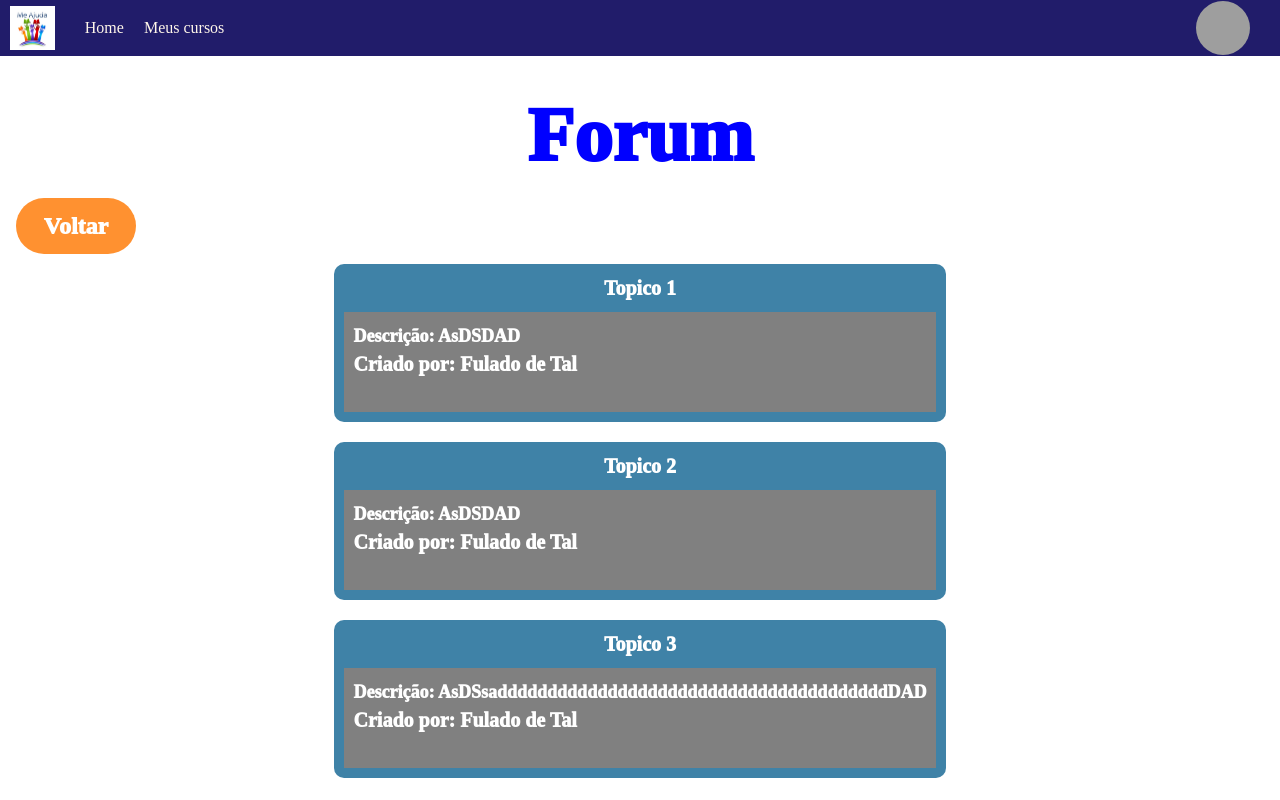
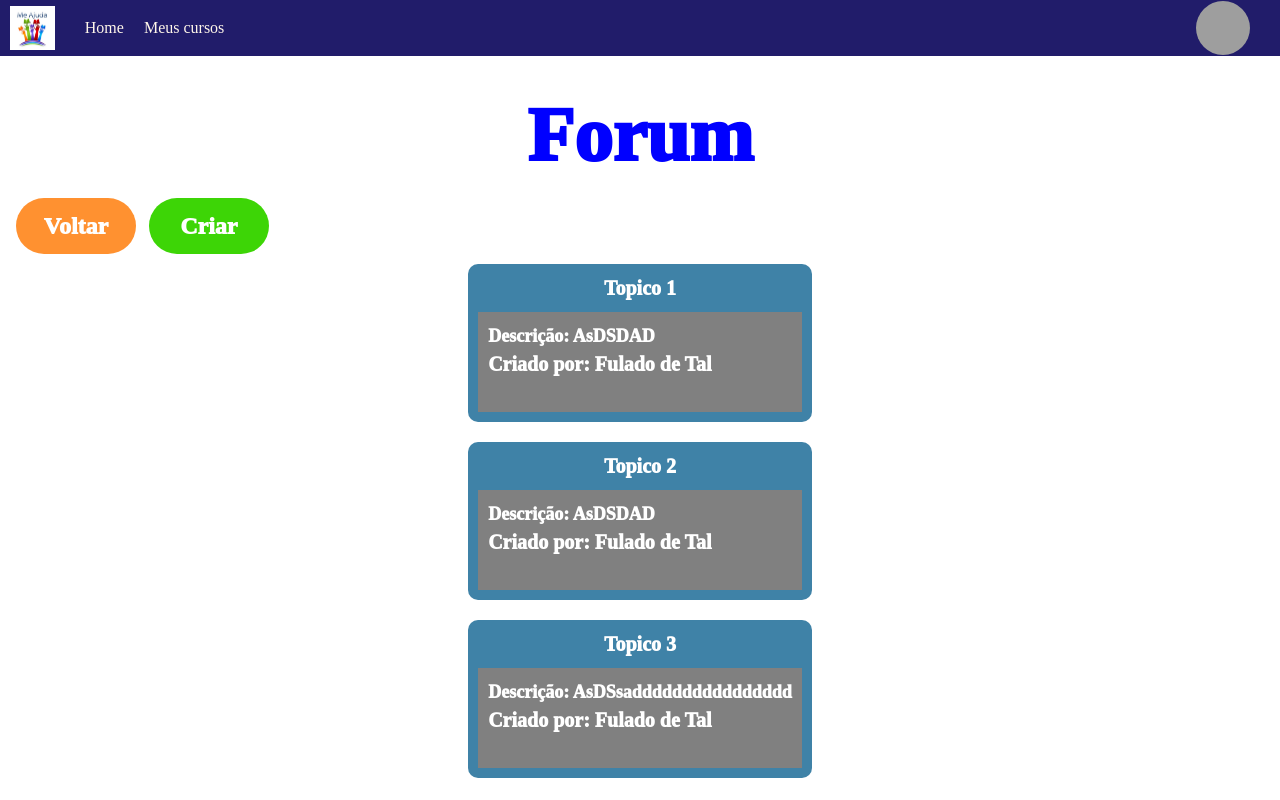
Before and after one commit to wallacevff/projeto-final-frontend, a Next.js app: page /forum in a window 1280 px wide. Built offline with nearby package versions, Linux system fonts and the light colour scheme; grey boxes are pictures that could not be loaded; a web font is replaced by a local one.

Commit message:
Componentes Player E Editor de Texto e Material UI

```diff
--- /dev/null
+++ b/src/components/CreateButton/index.tsx
@@ -0,0 +1,22 @@
+import router from "next/router"
+import Button from "../Button"
+import { ButtonProps } from "@/types/button/ButonProps";
+
+const CreateButton = (props: ButtonProps) => {
+
+    return <Button
+        type="button"
+        title="Criar"
+        action={() => router.back()}
+        style={{
+            ...props?.style,
+            // display: "flex",
+            // flex: 1,
+            width: "15vh",
+            backgroundColor: "#3DD506",
+            fontSize: "3vh",
+            fontWeight: "1000"
+        }}
+    ></Button>
+}
+export default CreateButton;
--- a/src/components/NavigationButtonGroup/index.tsx
+++ b/src/components/NavigationButtonGroup/index.tsx
@@ -6,7 +6,7 @@ const NavigationButtonGroup = (props: any) => {
     return (
         <div style={{
             display: "flex",
-            flexDirection: "column",
+            flexDirection: "line",
             flex: 1,
             alignContent: "normal",
             width: "-webkit-fill-available",
--- /dev/null
+++ b/src/components/QuillEditor/index.tsx
@@ -0,0 +1,31 @@
+// components/QuillEditor.tsx
+import dynamic from 'next/dynamic';
+import 'react-quill/dist/quill.snow.css'; // import the styles
+
+interface QuillEditorProps {
+  value: string;
+  onChange: (value: string) => void;
+}
+
+// Use dynamic import to load QuillEditor only on the client-side
+const ReactQuill = dynamic(() => import('react-quill'), { ssr: false });
+
+const QuillEditor: React.FC<QuillEditorProps> = ({ value, onChange }) => {
+  return (
+    <ReactQuill
+      theme="snow"
+      value={value}
+      onChange={(content) => onChange(content)}
+      modules={{
+        toolbar: [
+          [{ header: [1, 2, 3, 4, 5, 6, false] }],
+          ['bold', 'italic', 'underline', 'strike'],
+          [{ list: 'ordered' }, { list: 'bullet' }],
+          ['link', 'image'],
+        ],
+      }}
+    />
+  );
+};
+
+export default QuillEditor;
--- /dev/null
+++ b/src/components/VideoEmbeded/index.tsx
@@ -0,0 +1,30 @@
+// components/VideoEmbed.tsx
+import React from 'react';
+import ReactPlayer from 'react-player';
+
+interface VideoEmbedProps {
+  content: string;
+}
+
+const VideoEmbed: React.FC<VideoEmbedProps> = ({ content }) => {
+  // Regular expression to match YouTube video URLs
+  const youtubeRegex = /(?:https?:\/\/)?(?:www\.)?(?:youtube\.com\/(?:[^\/\n\s]+\/\S+\/|(?:v|e(?:mbed)?)\/|\S*?[?&]v=)|youtu\.be\/)([a-zA-Z0-9_-]{11})/;
+
+  // Extract YouTube video URL from the content
+  const match = content.match(youtubeRegex);
+  const youtubeUrl = match ? match[0] : '';
+
+  return (
+    <div>
+      {youtubeUrl ? (
+        // Embed YouTube video
+        <ReactPlayer url={youtubeUrl} width="100%" height="100%" />
+      ) : (
+        // Handle other cases or display a message
+        <p>No video found in the text.</p>
+      )}
+    </div>
+  );
+};
+
+export default VideoEmbed;
--- a/src/pages/forum/[id].tsx
+++ b/src/pages/forum/[id].tsx
@@ -1,14 +1,17 @@
 import BackButton from "@/components/BackButton";
 import Card from "@/components/Card";
+import CreateButton from "@/components/CreateButton";
 import Layout from "@/components/Layout";
+import QuillEditor from "@/components/QuillEditor";
 
 const Forum = () => {
 
     return <Layout
-        title="[Forum]"
+        title="Tópico"
         buttons={[<BackButton />]}
     >
 
+        <QuillEditor value={""} onChange={() => ""} />
     </Layout>
 }
 
--- a/src/pages/forum/index.tsx
+++ b/src/pages/forum/index.tsx
@@ -1,5 +1,6 @@
 import BackButton from "@/components/BackButton";
 import Card from "@/components/Card";
+import CreateButton from "@/components/CreateButton";
 import Layout from "@/components/Layout";
 import Link from "next/link";
 
@@ -7,7 +8,9 @@ const Forum = () => {
 
     return <Layout
         title="Forum"
-        buttons={[<BackButton />]}
+        buttons={[<BackButton />, <CreateButton style={{
+            marginLeft: "0.8rem"
+        }} />]}
     >
         <Link href={"/forum/1"}>
             <Card title="Topico 1">
@@ -23,7 +26,7 @@ const Forum = () => {
         </Link>
         <Link href={"/forum/3"}>
             <Card title="Topico 3">
-                <h3>Descrição: AsDSsadddddddddddddddddddddddddddddddddddddddDAD</h3>
+                <h3>Descrição: AsDSsadddddddddddddddd</h3>
                 <h2>Criado por: Fulado de Tal</h2>
             </Card>
         </Link>
--- a/src/types/button/ButonProps.d.ts
+++ b/src/types/button/ButonProps.d.ts
@@ -1,11 +1,11 @@
 import { CSSProperties } from "react";
 
 interface ButtonProps{
-    title: string;
+    title?: string;
     className?: string
     onMouseEnter?: MouseEventHandler<HTMLButtonElement>;
     onMouseLeave?: MouseEventHandler<HTMLButtonElement>;
-    type: string = "button";
+    type?: string = "button";
     action?: Function;
     color?: string;
     colorHove?: string;
```
Also changed, not shown: package.json (+8 -3 lines), src/components/CreateButton/CreateButton.module.css (added), 1 other file (tests, documents, lock files or other folders).
